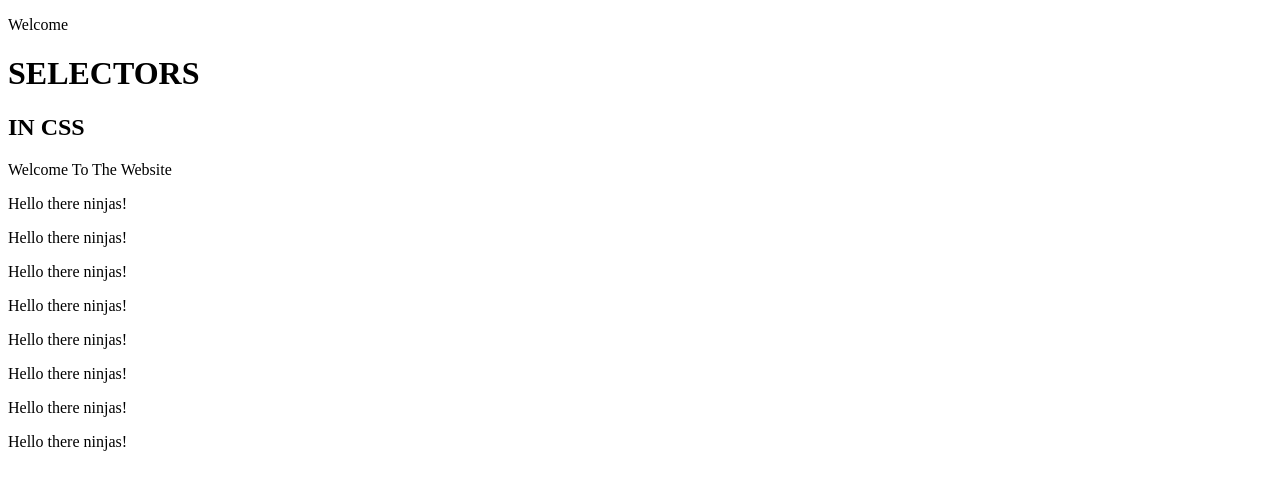
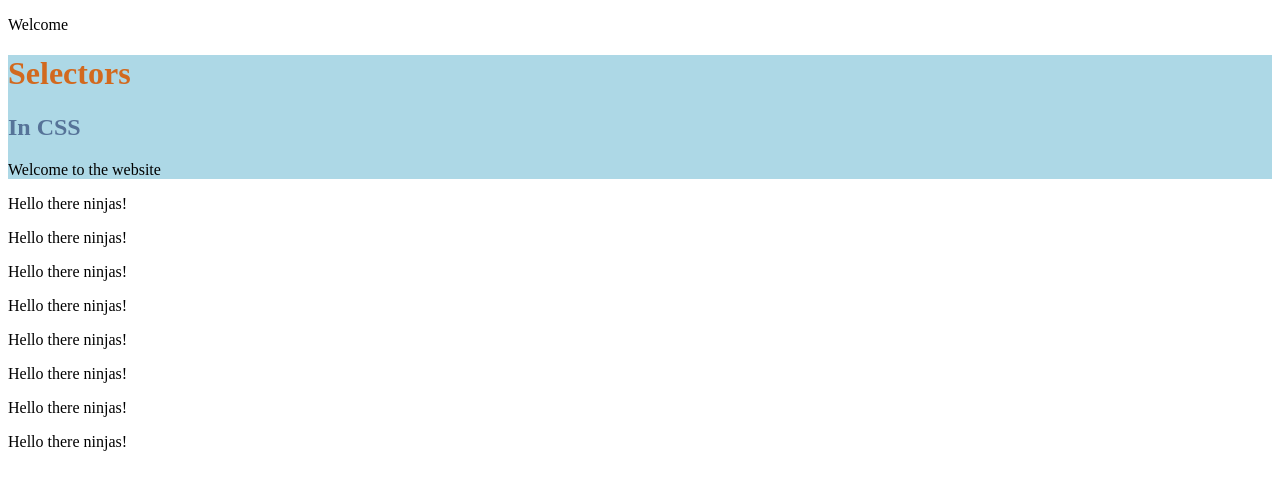
Before and after one commit to agnieszka-lewicka/css-basic-course, a plain HTML site: page index.html in a window 1280 px wide. Drawn offline with Linux system fonts and the light colour scheme.

Commit message:
syntax.css edited for background color

```diff
--- a/css/syntax.css
+++ b/css/syntax.css
@@ -1,11 +1,12 @@
-#header p{
-    text-transform: capitalize;
+#header h1{
+    color: chocolate;
 }
 
-body {
-    text-transform: uppercase;
+#header h2{
+    color: #567398;
 }
 
-body > p {
-    text-transform: none;
+#header{
+    background-color: lightblue;
+    background: image(#);
 }
```
